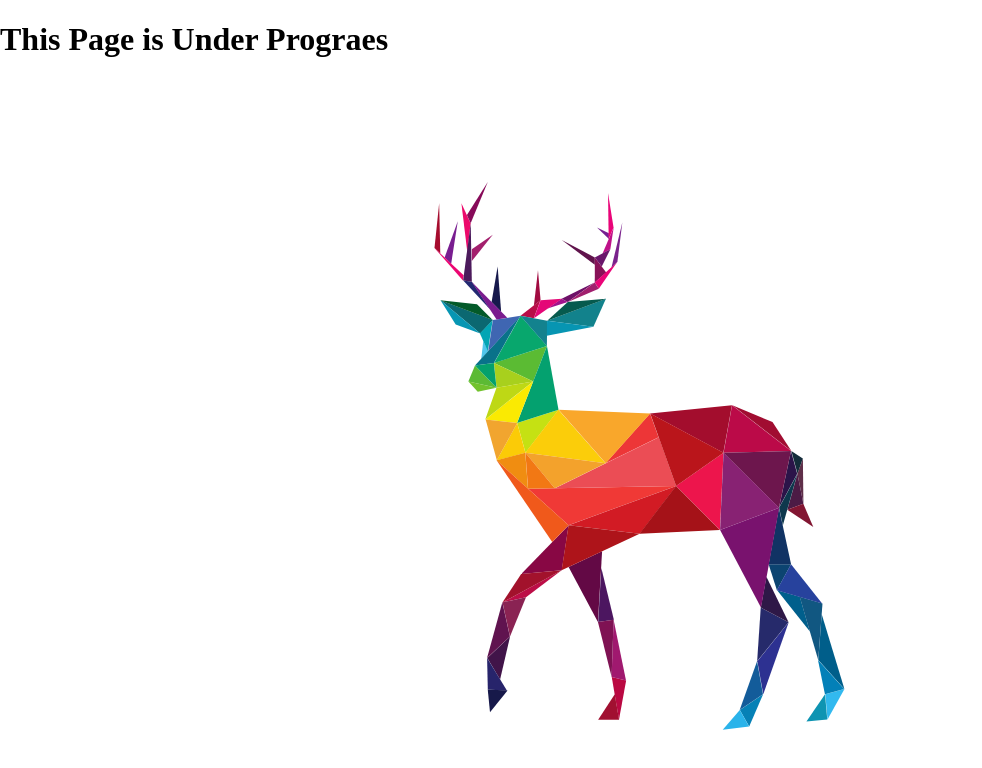
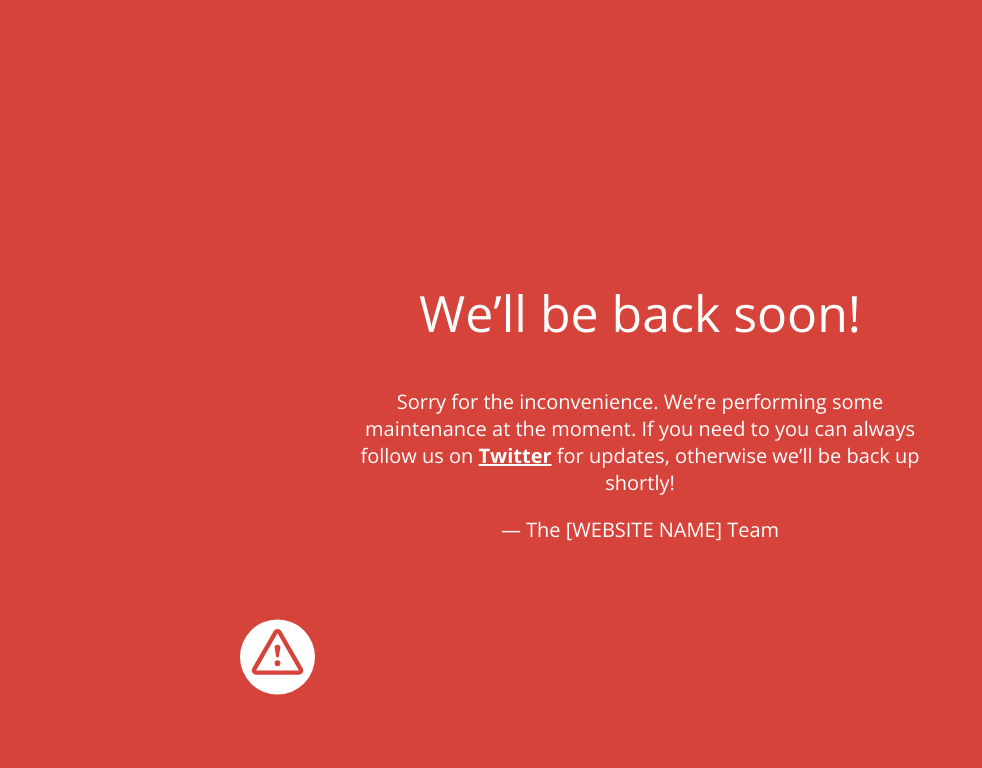
Before and after one commit to abhaysaivinay/abhaysaivinay.github.io, a plain HTML site: page index.html in a window 1280 px wide. Shown: the whole page, without its empty margins (0-982 px from the left). Drawn offline with nearby package versions, Linux system fonts and the light colour scheme.

Commit message:
Update index.html

```diff
--- a/index.html
+++ b/index.html
@@ -9,7 +9,29 @@
 </head>
 
 <body>
-  <h1>This Page is Under Prograes</h1>
+  <!doctype html>
+<title>Site Maintenance</title>
+<link href="https://fonts.googleapis.com/css?family=Open+Sans:300,400,700" rel="stylesheet">
+<style>
+  html, body { padding: 0; margin: 0; width: 100%; height: 100%; }
+  * {box-sizing: border-box;}
+  body { text-align: center; padding: 0; background: #d6433b; color: #fff; font-family: Open Sans; }
+  h1 { font-size: 50px; font-weight: 100; text-align: center;}
+  body { font-family: Open Sans; font-weight: 100; font-size: 20px; color: #fff; text-align: center; display: -webkit-box; display: -ms-flexbox; display: flex; -webkit-box-pack: center; -ms-flex-pack: center; justify-content: center; -webkit-box-align: center; -ms-flex-align: center; align-items: center;}
+  article { display: block; width: 700px; padding: 50px; margin: 0 auto; }
+  a { color: #fff; font-weight: bold;}
+  a:hover { text-decoration: none; }
+  svg { width: 75px; margin-top: 1em; }
+</style>
+
+<article>
+    <svg xmlns="http://www.w3.org/2000/svg" viewBox="0 0 202.24 202.24"><defs><style>.cls-1{fill:#fff;}</style></defs><title>Asset 3</title><g id="Layer_2" data-name="Layer 2"><g id="Capa_1" data-name="Capa 1"><path class="cls-1" d="M101.12,0A101.12,101.12,0,1,0,202.24,101.12,101.12,101.12,0,0,0,101.12,0ZM159,148.76H43.28a11.57,11.57,0,0,1-10-17.34L91.09,31.16a11.57,11.57,0,0,1,20.06,0L169,131.43a11.57,11.57,0,0,1-10,17.34Z"/><path class="cls-1" d="M101.12,36.93h0L43.27,137.21H159L101.13,36.94Zm0,88.7a7.71,7.71,0,1,1,7.71-7.71A7.71,7.71,0,0,1,101.12,125.63Zm7.71-50.13a7.56,7.56,0,0,1-.11,1.3l-3.8,22.49a3.86,3.86,0,0,1-7.61,0l-3.8-22.49a8,8,0,0,1-.11-1.3,7.71,7.71,0,1,1,15.43,0Z"/></g></g></svg>
+    <h1>We&rsquo;ll be back soon!</h1>
+    <div>
+        <p>Sorry for the inconvenience. We&rsquo;re performing some maintenance at the moment. If you need to you can always follow us on <a href="http://www.twitter.com/">Twitter</a> for updates, otherwise we&rsquo;ll be back up shortly!</p>
+        <p>&mdash; The [WEBSITE NAME] Team</p>
+    </div>
+</article>
 <svg viewBox="0 0 1000 1000"></svg>
 <script src="main.js"></script>
 </body>
```
